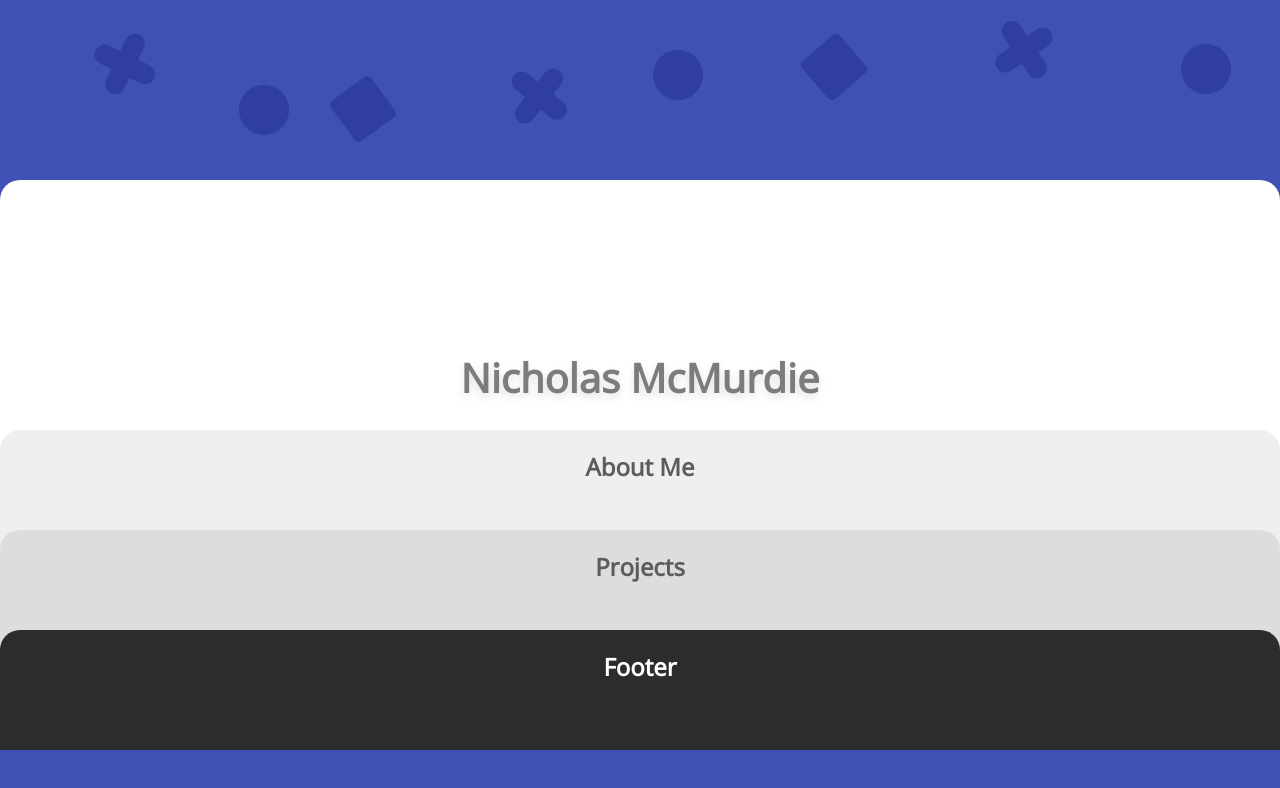
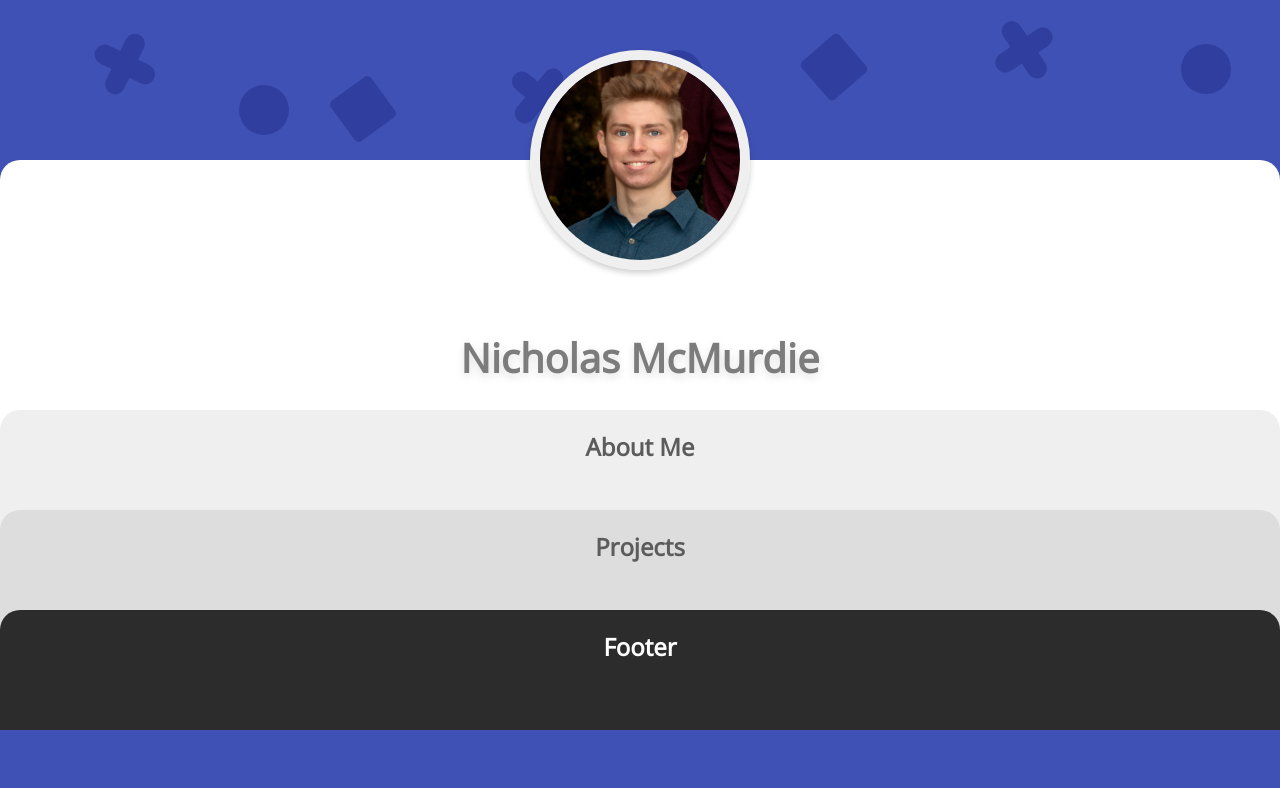
Before and after one commit to nmcmurdie/Portfolio, a React (Create React App) app: page / in a window 1280 px wide. Shown: the top 788 px of the page. Built offline with nearby package versions, Linux system fonts and the light colour scheme.

Commit message:
Add profile icon

```diff
--- a/src/App.css
+++ b/src/App.css
@@ -12,7 +12,7 @@
   --text-tertiary: #7c7c7c;
   --text-alternate: #fff;
 
-  --header-height: 200px;
+  --header-height: 180px;
 }
 
 html {
--- /dev/null
+++ b/src/components/Profile.css
@@ -0,0 +1,12 @@
+.profile {
+    --profile-size: 200px;
+
+    position: absolute;
+    width: var(--profile-size);
+    border-radius: 50%;
+    border: 10px solid var(--background-secondary);
+    top: calc(-1 * var(--header-stub-height));
+    left: 50%;
+    transform: translate(-50%, -50%);
+    box-shadow: 0 3px 6px rgba(0, 0, 0, .2);
+}
--- /dev/null
+++ b/src/components/Profile.js
@@ -0,0 +1,10 @@
+import React from 'react'
+import './Profile.css'
+
+function Profile() {
+    return (
+        <img className="profile" src={process.env.PUBLIC_URL + "/img/profile.jpg"} alt="Profile Icon" />
+    )
+}
+
+export default Profile
--- a/src/layouts/TitleSection.js
+++ b/src/layouts/TitleSection.js
@@ -1,10 +1,16 @@
 import React from 'react'
 import Section from './Section'
+import Profile from '../components/Profile'
 import './TitleSection.css'
 
 function TitleSection() {
     return (
-        <Section type="title" title="Nicholas McMurdie"></Section>
+        <Section type="title" title="Nicholas McMurdie">
+            <Profile />
+            <div className="links-container">
+
+            </div>
+        </Section>
     )
 }
 
```
Also changed, not shown: public/img/profile.jpg (added).
